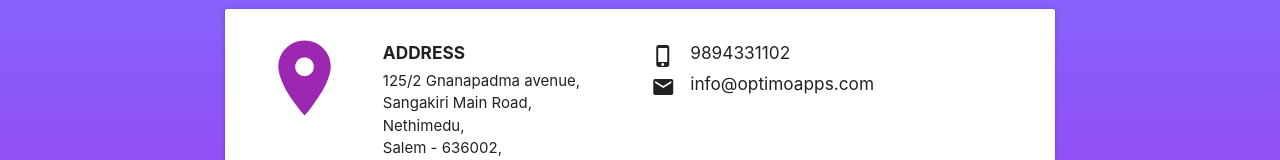
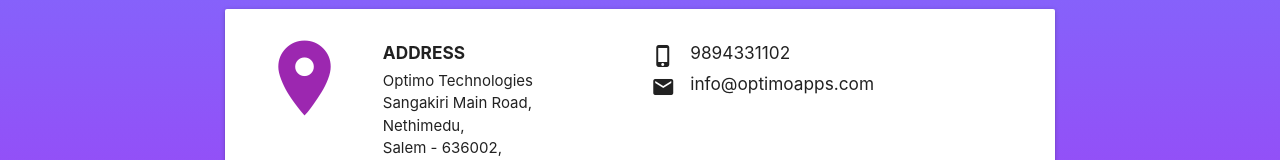
Before and after one commit to OptimoApps/optimoapps, a website: page index.html in a window 1280 px wide. Shown: the part 3487-3647 px from the top of the page. Drawn offline with Linux system fonts and the light colour scheme; files that its build step writes are made by us from their sources.

Commit message:
update index.html

```diff
--- a/index.html
+++ b/index.html
@@ -307,7 +307,7 @@
                                 </div>
                                 <div class="col s12 l4 m4">
                                     <h6><b>ADDRESS</b></h6>
-                                    <p>125/2 Gnanapadma avenue,</p>
+                                    <p>Optimo Technologies</p>
                                     <p>Sangakiri Main Road,</p>
                                     <p>Nethimedu,</p>
                                     <p>Salem - 636002,</p>
```
